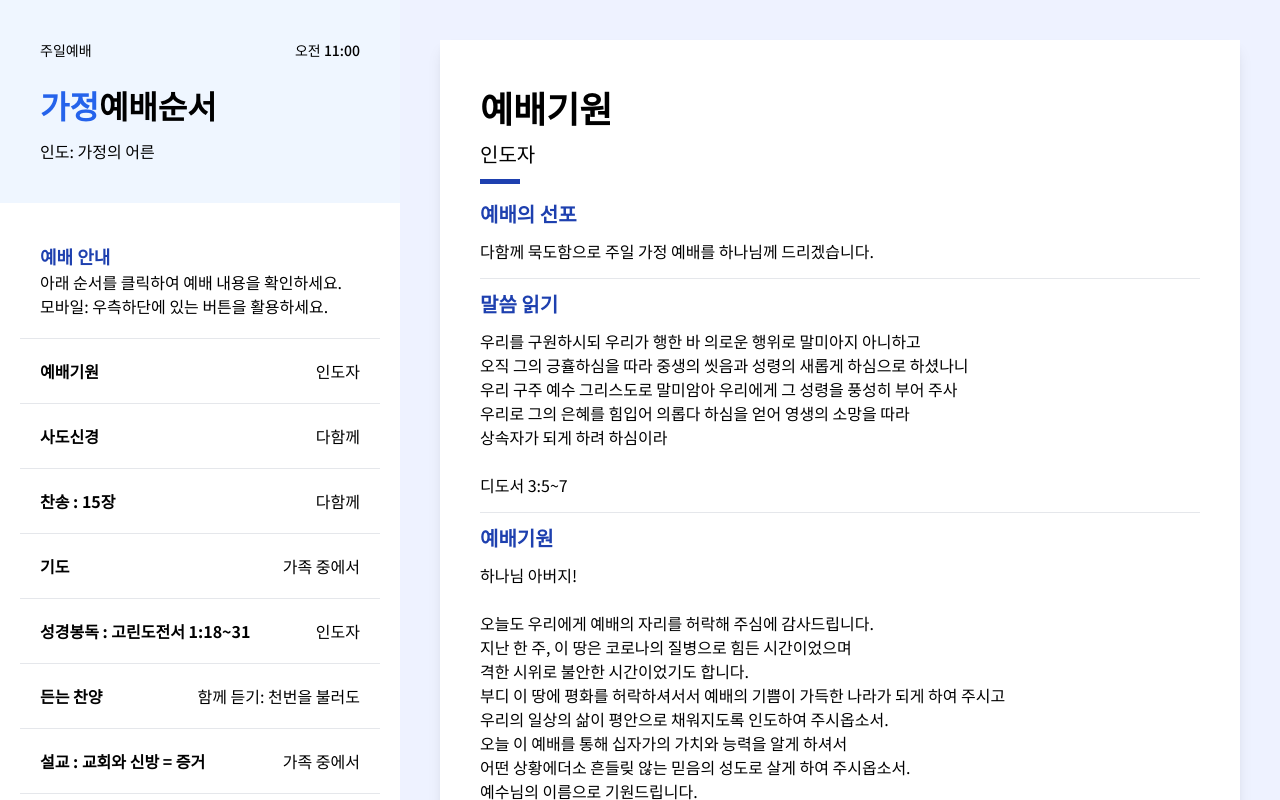
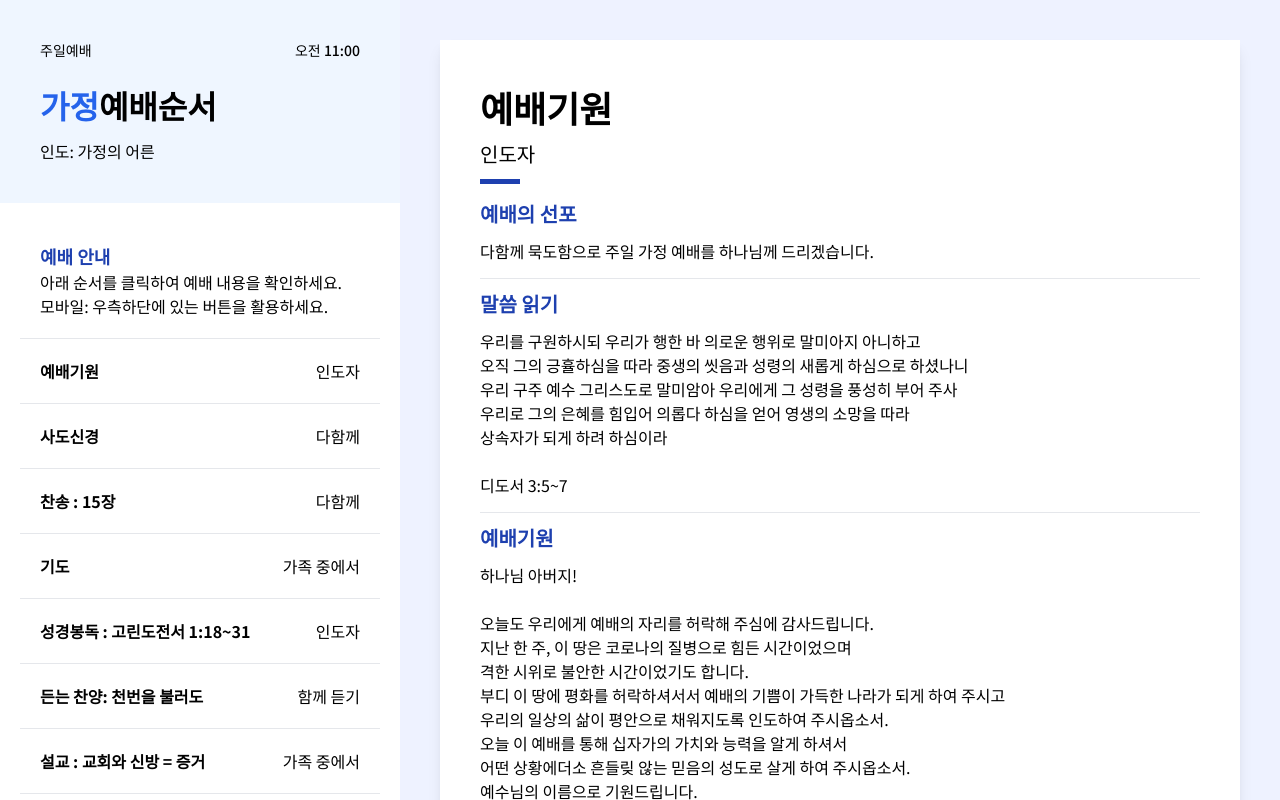
Before and after one commit to mcparkdev/bkupc, a Next.js app: page /chapel in a window 1280 px wide. Built offline with nearby package versions, Linux system fonts and the light colour scheme.

Commit message:
Minor fixes

```diff
--- a/pages/chapel.js
+++ b/pages/chapel.js
@@ -3,8 +3,8 @@ import Body from '../components/chapel/body'
 import Sider from '../components/chapel/sider'
 
 const chapelItems = {
-  titles: ["예배기원", "사도신경", "찬송 : 15장", "기도", "성경봉독 : 고린도전서 1:18~31", "든는 찬양", "설교 : 교회와 신방 = 증거", "결단찬송", "주기도문"],
-  subtitles: ["인도자", "다함께", "다함께", "가족 중에서", "인도자", "함께 듣기: 천번을 불러도", "가족 중에서", "다함께", "다함께"],
+  titles: ["예배기원", "사도신경", "찬송 : 15장", "기도", "성경봉독 : 고린도전서 1:18~31", "든는 찬양: 천번을 불러도", "설교 : 교회와 신방 = 증거", "결단찬송", "주기도문"],
+  subtitles: ["인도자", "다함께", "다함께", "가족 중에서", "인도자", "함께 듣기", "가족 중에서", "다함께", "다함께"],
   bodies: [
     {
       types: ["text", "text", "text"],
```
